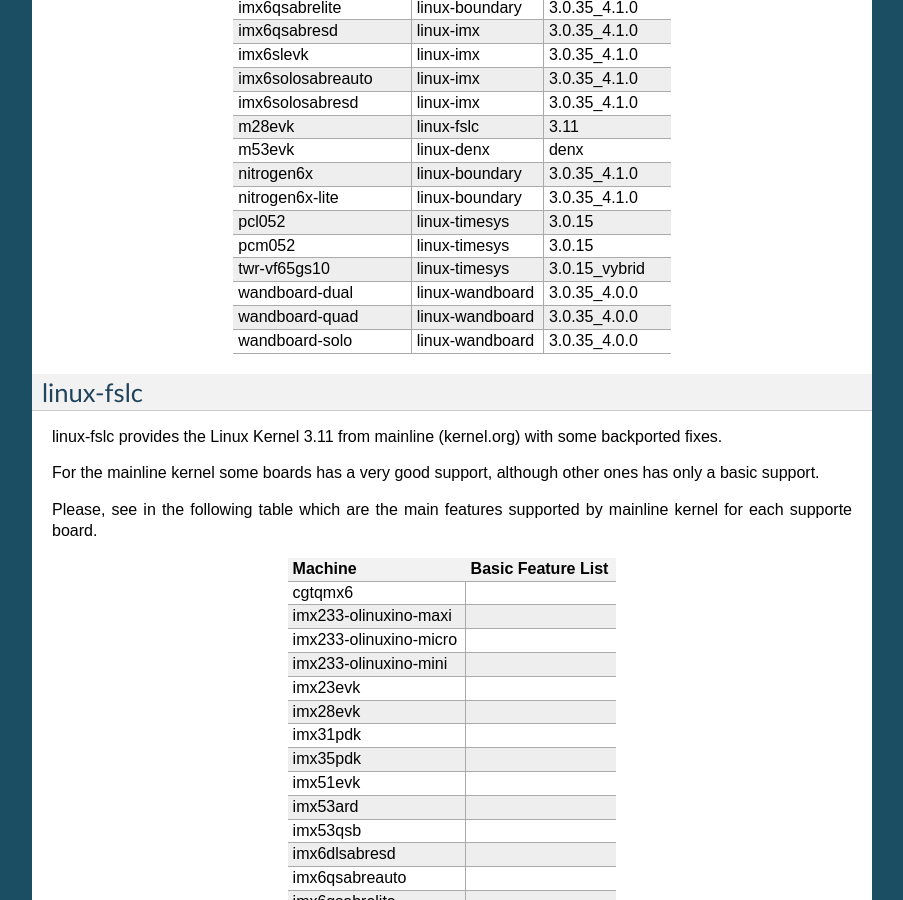
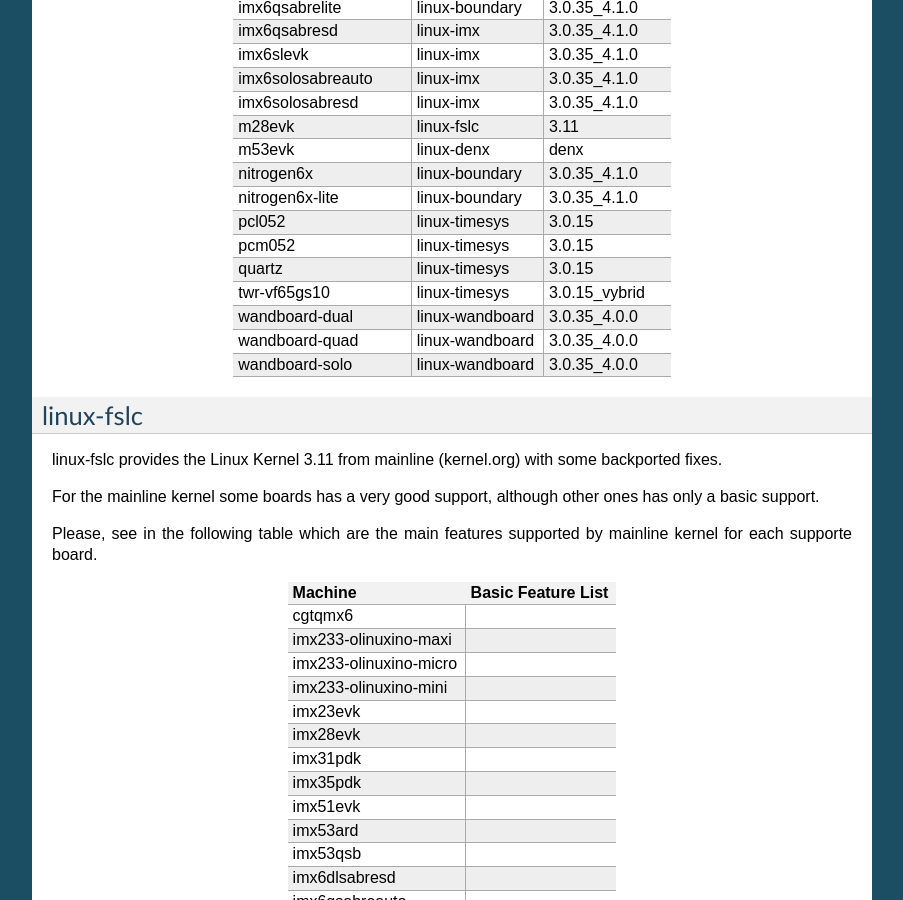
Before and after one commit to Freescale/Documentation, a Sphinx documentation site: the page built from release-notes/source/kernel-linux.rst, in a window 1280 px wide and 900 px high, scrolled down 1018 px. Shown: the whole window, without its empty margins (198-1101 px from the left). Built offline with Sphinx 7.4.7, drawn with Linux system fonts in a browser that asks for light colours.

Commit message:
Add information regarding the Device Solutions Quartz Vybrid (quartz)
Signed-off-by: Anthony Felice <tony.felice@timesys.com>
Signed-off-by: Otavio Salvador <otavio@ossystems.com.br>

```diff
--- a/release-notes/source/kernel-linux.rst
+++ b/release-notes/source/kernel-linux.rst
@@ -7,6 +7,7 @@
 .. |linux_cfa_version| replace:: 3.10
 .. |linux_timesys_version_pcl052| replace:: 3.0.15
 .. |linux_timesys_version_pcm052| replace:: 3.0.15
+.. |linux_timesys_version_quartz| replace:: 3.0.15
 .. |linux_wandboard_version| replace:: 3.0.35_4.0.0
 
 
--- a/release-notes/source/linux-default.inc
+++ b/release-notes/source/linux-default.inc
@@ -34,6 +34,7 @@
 nitrogen6x-lite         linux-boundary           |linux_boundary_version|
 pcl052                  linux-timesys            |linux_timesys_version_pcl052|
 pcm052                  linux-timesys            |linux_timesys_version_pcm052|
+quartz                  linux-timesys            |linux_timesys_version_quartz|
 twr-vf65gs10            linux-timesys            3.0.15_vybrid
 wandboard-dual          linux-wandboard          |linux_wandboard_version|
 wandboard-quad          linux-wandboard          |linux_wandboard_version|
--- a/release-notes/source/machine-list.inc
+++ b/release-notes/source/machine-list.inc
@@ -39,4 +39,5 @@
 wandboard-solo             Wandboard i.MX6 Wandboard Solo                      i.MX6S      meta-fsl-arm-extra
 pcl052                     Phytec Cosmic Vybrid                                vf60        meta-fsl-arm-extra
 pcm052                     Phytec phyCORE Vybrid                               vf60        meta-fsl-arm-extra
+quartz                     Device Solutions Quartz Vybrid                      vf60        meta-fsl-arm-extra
 =========================  ==================================================  ==========  ==========
--- a/release-notes/source/u-boot-default.inc
+++ b/release-notes/source/u-boot-default.inc
@@ -27,6 +27,7 @@
 nitrogen6x-lite         u-boot-boundary          |u_boot_boundary_version|
 pcl052                  u-boot-timesys           |u_boot_timesys_version|
 pcm052                  u-boot-timesys           |u_boot_timesys_version|
+quartz                  u-boot-timesys           |u_boot_timesys_version|
 twr-vf65gs10            u-boot-fslc              |u_boot_fslc_version|
 wandboard-dual          u-boot-fslc              |u_boot_fslc_version|
 wandboard-quad          u-boot-fslc              |u_boot_fslc_version|
```
